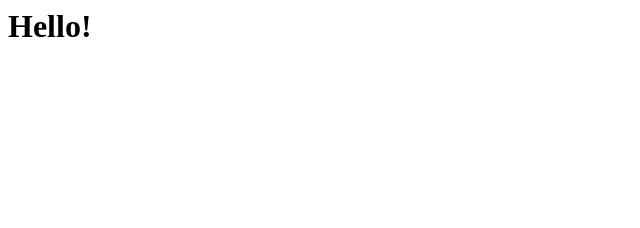
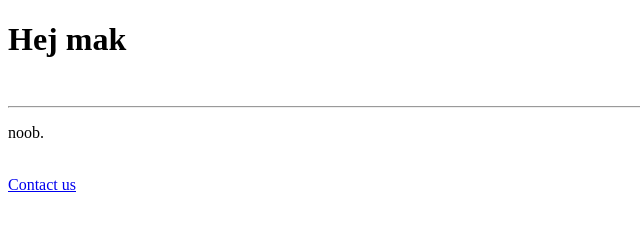
Before and after one commit to antonedman/proj1, a plain HTML site: page index.html in a window 1280 px wide. Shown: the whole page, without its empty margins (0-640 px from the left). Drawn offline with Linux system fonts and the light colour scheme.

Commit message:
Update index.html

```diff
--- a/index.html
+++ b/index.html
@@ -1 +1,19 @@
-<h1>Hello!</h1>
+<!DOCTYPE html>
+<html>
+
+    <head>
+        <title>Project 1</title>
+    </head>
+    <body>
+        <h1>Hej mak</h1>
+        <br>
+        <hr>
+        <p>noob.</p>
+        <br>
+        <a href="page2.html">
+            Contact us
+        </a>
+
+        <!-- Mak är noob-->
+    </body>
+</html>
```
